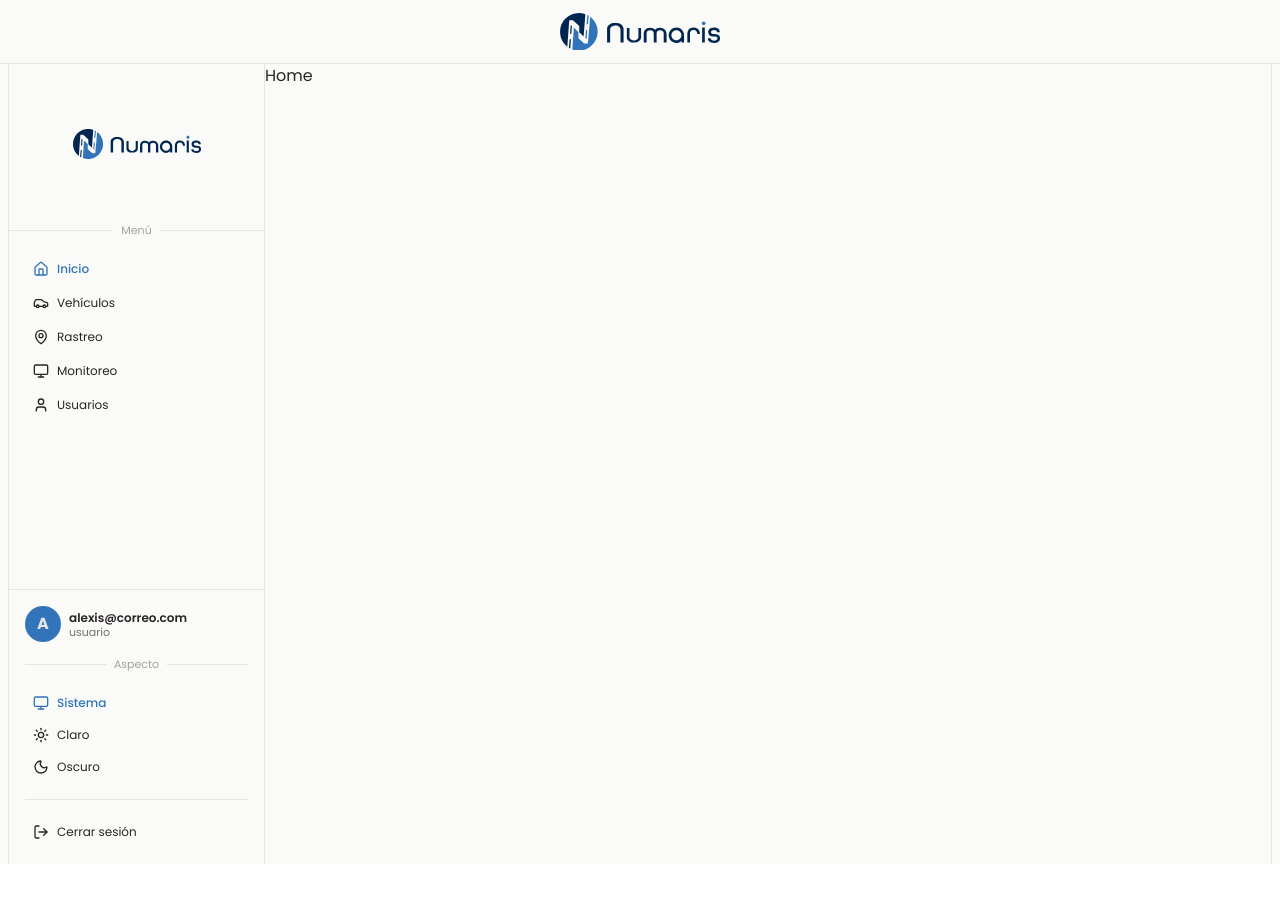
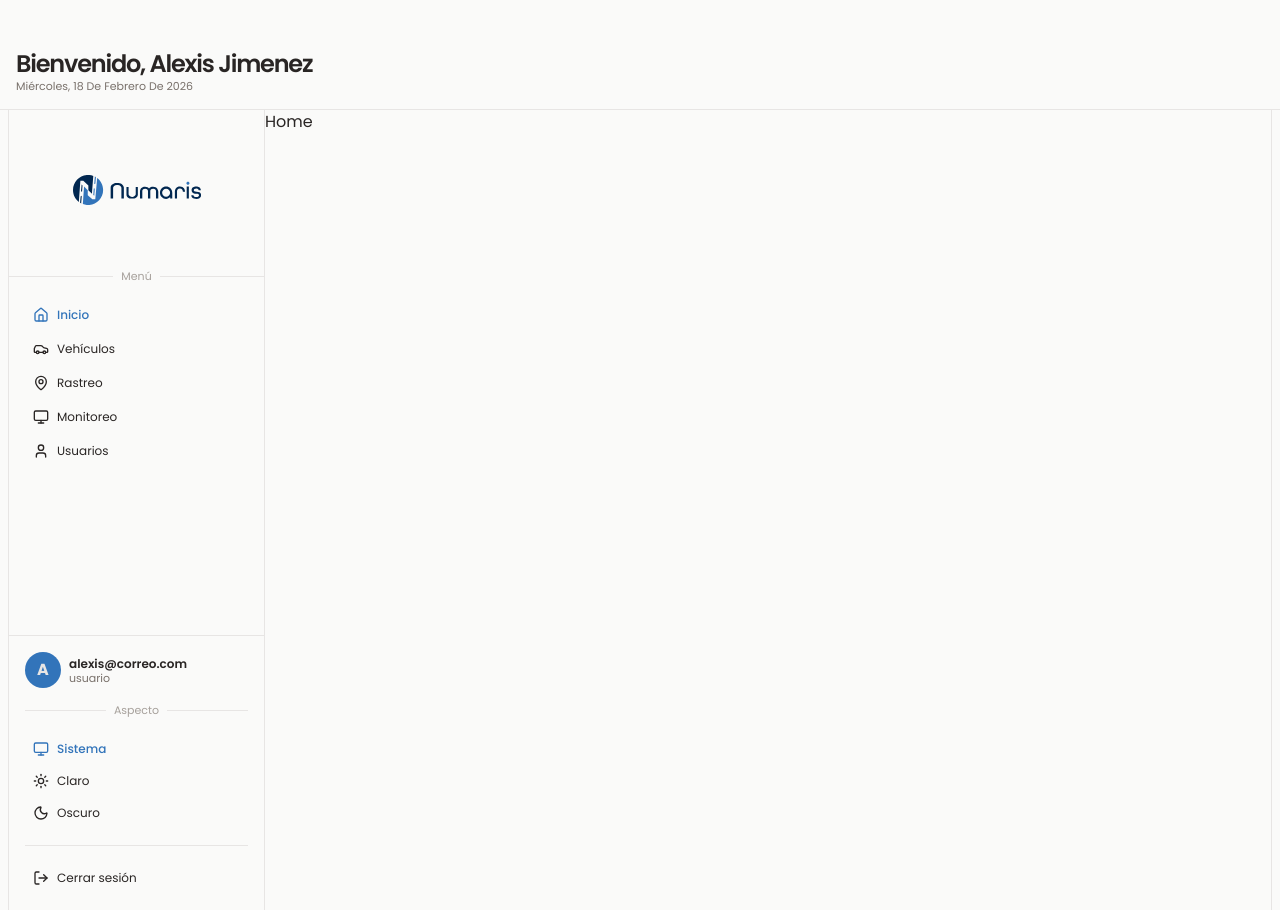
Before and after one commit to alexzendev/reto_tecnico_frontend_fleettracker, a React (Vite) app: page / in a window 1280 px wide. Before the commit the page ends 864 px from the top, so only its background shows below. Built offline with nearby package versions, Linux system fonts and the light colour scheme; no server answers.

Commit message:
feat: actualizar el componente Header para mostrar el nombre del usuario y la fecha actual

```diff
--- a/src/shared/components/elements/header.tsx
+++ b/src/shared/components/elements/header.tsx
@@ -1,11 +1,20 @@
-import { Imagotipo } from "../icons/imagotipo";
+import { uiStore } from "@/shared/stores/ui-store";
 
 export const Header = () => {
+  const { user } = uiStore();
+  const date = new Date().toLocaleDateString("es-ES", {
+    weekday: "long",
+    year: "numeric",
+    month: "long",
+    day: "numeric",
+  });
   return (
-    <header className="h-16 border-b border-stone-200 dark:border-stone-700">
-      <div className="container mx-auto flex justify-center items-center h-full">
-        <Imagotipo className="w-40" />
-      </div>
+    <header className="sticky top-0 border-b border-stone-200 dark:border-stone-700 w-full sm:p-4 p-2">
+      <div className="h-7 mb-1" />
+      <h1 className="font-semibold lg:text-2xl sm:text-xl text-lg tracking-tighter mt-1">
+        Bienvenido, {user.name}
+      </h1>
+      <p className="lg:text-1.5xs text-2xs text-stone-500 capitalize">{date}</p>
     </header>
   );
 };
```
